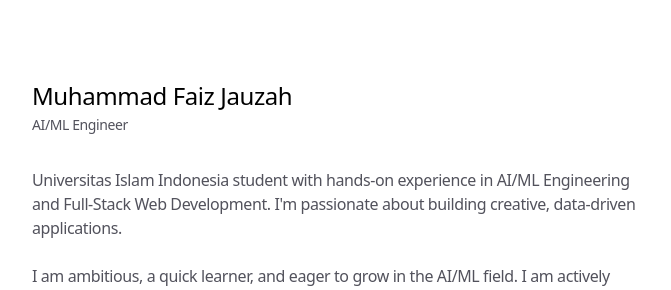
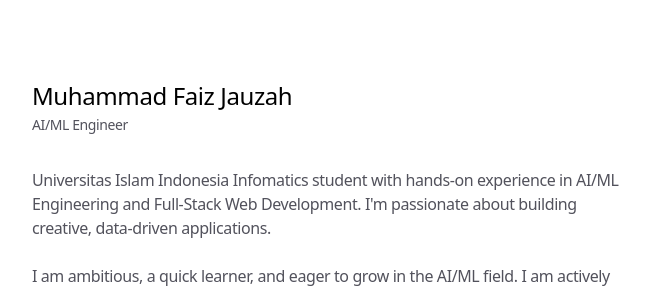
Before and after one commit to faizjauzah/personal-portofolio, a Next.js app: page / in a window 1280 px wide. Shown: the top 290 px of the page, without its empty margins (304-975 px from the left). Built offline with nearby package versions, Linux system fonts and the light colour scheme.

Commit message:
fix: add link to uii

```diff
--- a/app/page.tsx
+++ b/app/page.tsx
@@ -137,11 +137,29 @@ export default function Personal() {
       >
         <div className="flex-1">
           <p className="text-zinc-600 dark:text-zinc-400">
-            Universitas Islam Indonesia student with hands-on experience in AI/ML Engineering and Full-Stack Web Development. I'm passionate about building creative, data-driven applications.
+            <a
+              className="hover:text-blue-600 dark:hover:text-blue-600"
+              href="https://www.uii.ac.id/"
+              target="_blank"
+            >
+              Universitas Islam Indonesia
+            </a>{' '}
+            <a
+              className="hover:text-blue-600 dark:hover:text-blue-600"
+              href="https://informatics.uii.ac.id/"
+              target="_blank"
+            >
+              Infomatics
+            </a>{' '}
+            student with hands-on experience in AI/ML Engineering and Full-Stack
+            Web Development. I'm passionate about building creative, data-driven
+            applications.
           </p>
           <br />
           <p className="text-zinc-600 dark:text-zinc-400">
-            I am ambitious, a quick learner, and eager to grow in the AI/ML field. I am actively seeking internship or full-time opportunities where I can make an impact.
+            I am ambitious, a quick learner, and eager to grow in the AI/ML
+            field. I am actively seeking internship or full-time opportunities
+            where I can make an impact.
           </p>
         </div>
       </motion.section>
@@ -168,7 +186,7 @@ export default function Personal() {
                   target="_blank"
                 >
                   {project.name}
-                  <span className="absolute bottom-0.5 left-0 block h-[1px] w-full max-w-0 bg-zinc-900 dark:bg-zinc-50 transition-all duration-200 group-hover:max-w-full"></span>
+                  <span className="absolute bottom-0.5 left-0 block h-[1px] w-full max-w-0 bg-zinc-900 transition-all duration-200 group-hover:max-w-full dark:bg-zinc-50"></span>
                 </a>
                 <p className="text-base text-zinc-600 dark:text-zinc-400">
                   {project.description}
```
Also changed, not shown: app/layout.tsx (+5 -4 lines).
